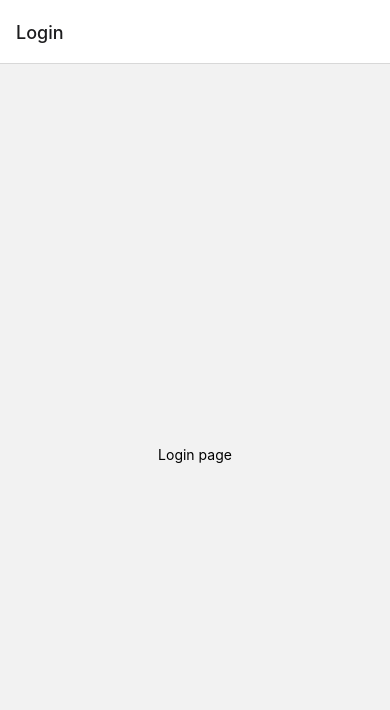
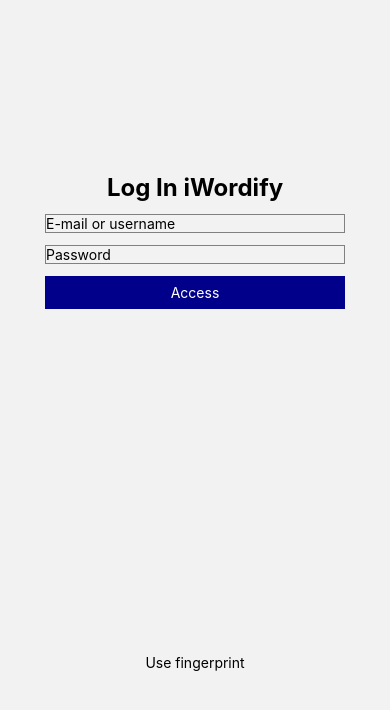
Before and after one commit to barbosaGdev/iWordify, a React Native app: screen / in a window 390 px wide. Shown: the top 710 px of the page. Built offline with nearby package versions, Linux system fonts and the light colour scheme.

Commit message:
add login screen

```diff
--- a/src/api/auth.service.ts
+++ b/src/api/auth.service.ts
@@ -1,12 +1,12 @@
 import { signIn } from '../store/actions/auth'
 import user from './user.json'
 
-type AuthInput = {
+export type AuthInput = {
 	credential: string
 	password: string
 }
 
-export const authentication = (authParams: AuthInput) => {
+export const authentication = (authParams: AuthInput): string | null => {
 	const { credential, password } = authParams
 
 	const validCredential =
@@ -14,9 +14,11 @@
 
 	if (!validCredential) {
 		console.log('Wrong crendential')
+		return null
 	} else if (password !== user.password) {
 		console.log('Unauthorized')
+		return null
 	} else {
-		signIn('newJwtToken')
+		return 'newJwtToken'
 	}
 }
--- a/src/routes/DrawerNavigator.tsx
+++ b/src/routes/DrawerNavigator.tsx
@@ -1,18 +1,59 @@
 import React, { FC } from 'react'
-import { createDrawerNavigator } from '@react-navigation/drawer'
+import {
+	createDrawerNavigator,
+	DrawerContentScrollView,
+	DrawerItem,
+	DrawerItemList
+} from '@react-navigation/drawer'
 import { Home, Search, Rate } from '../screens'
+import { useDispatch } from 'react-redux'
+import { TouchableOpacity } from 'react-native-gesture-handler'
+import { Text } from 'react-native'
+import { signOut } from '../store/actions/auth'
 
-export type MainNavigatorParamsList = {
+export type DrawerNavigatorParamsList = {
 	Home: undefined
 	Search: undefined
 	Rate: undefined
+	Logout: undefined
 }
 
-const { Navigator, Screen } = createDrawerNavigator()
+const { Navigator, Screen } = createDrawerNavigator<DrawerNavigatorParamsList>()
 
 export const DrawerNavigator: FC = () => {
+	const dispatch = useDispatch()
+
 	return (
-		<Navigator initialRouteName='Home'>
+		<Navigator
+			screenOptions={{
+				headerTitle: 'iWordify',
+				headerStyle: {
+					backgroundColor: 'darkblue'
+				},
+				headerTitleAlign: 'center',
+				headerTitleStyle: {
+					color: 'white'
+				},
+				headerTintColor: 'white',
+				drawerStyle: {
+					backgroundColor: 'darkblue'
+				},
+				drawerLabelStyle: {
+					color: 'white'
+				}
+			}}
+			drawerContent={(props) => (
+				<DrawerContentScrollView {...props}>
+					<DrawerItemList {...props} />
+					<DrawerItem
+						inactiveTintColor='white'
+						activeTintColor='white'
+						label='Logout'
+						onPress={() => dispatch(signOut())}
+					/>
+				</DrawerContentScrollView>
+			)}
+		>
 			<Screen name='Home' component={Home} />
 			<Screen name='Search' component={Search} />
 			<Screen name='Rate' component={Rate} />
--- a/src/routes/MainNavigator.tsx
+++ b/src/routes/MainNavigator.tsx
@@ -3,10 +3,12 @@
 import { Login } from '../screens'
 import { useSelector } from 'react-redux'
 import { DefaultRootState } from '../store'
-import { DrawerNavigator } from './DrawerNavigator'
+import { DrawerNavigator, DrawerNavigatorParamsList } from './DrawerNavigator'
+import { NavigatorScreenParams } from '@react-navigation/native'
 
 export type MainNavigatorParamsList = {
 	Login: undefined
+	DrawerNavigator: NavigatorScreenParams<DrawerNavigatorParamsList>
 }
 
 const { Navigator, Screen } =
@@ -15,11 +17,15 @@
 export const MainNavigator: FC = () => {
 	const userToken = useSelector<DefaultRootState>((state) => state.auth.token)
 
-	return !userToken ? (
-		<Navigator initialRouteName='Login'>
-			<Screen name='Login' component={Login} />
+	console.log('userToken', userToken)
+
+	return (
+		<Navigator screenOptions={{ headerShown: false }}>
+			{!userToken ? (
+				<Screen name='Login' component={Login} />
+			) : (
+				<Screen name='DrawerNavigator' component={DrawerNavigator} />
+			)}
 		</Navigator>
-	) : (
-		<DrawerNavigator />
 	)
 }
--- a/src/screens/Login.tsx
+++ b/src/screens/Login.tsx
@@ -1,10 +1,55 @@
-import React, { FC } from 'react'
-import { View, StatusBar, Text, StyleSheet } from 'react-native'
+import { useNavigation } from '@react-navigation/native'
+import React, { FC, useState } from 'react'
+import {
+	View,
+	Text,
+	StyleSheet,
+	TextInput,
+	TouchableOpacity
+} from 'react-native'
+import { useDispatch } from 'react-redux'
+import { authentication, AuthInput } from '../api/auth.service'
+import { signIn } from '../store/actions/auth'
 
 export const Login: FC = () => {
+	const [authInput, setAuthInput] = useState<AuthInput>({
+		credential: '',
+		password: ''
+	})
+
+	const dispatch = useDispatch()
+
+	const handleChange = (field: string, text: string) => {
+		setAuthInput({ ...authInput, [field]: text })
+	}
+
+	const handleSubmit = () => {
+		const userToken = authentication(authInput)
+
+		userToken ? dispatch(signIn(userToken)) : console.log('error')
+	}
+
 	return (
 		<View style={styles.container}>
-			<Text>Login page</Text>
+			<View style={styles.contentContainer}>
+				<Text style={styles.title}>Log In iWordify</Text>
+				<TextInput
+					onChangeText={(text) => handleChange('credential', text)}
+					style={styles.inputs}
+					placeholder='E-mail or username'
+				/>
+				<TextInput
+					onChangeText={(text) => handleChange('password', text)}
+					style={styles.inputs}
+					placeholder='Password'
+				/>
+				<TouchableOpacity style={styles.button} onPress={handleSubmit}>
+					<Text style={{ color: 'white', textAlign: 'center' }}>Access</Text>
+				</TouchableOpacity>
+			</View>
+			<View>
+				<Text>Use fingerprint</Text>
+			</View>
 		</View>
 	)
 }
@@ -12,7 +57,27 @@
 const styles = StyleSheet.create({
 	container: {
 		flex: 1,
-		justifyContent: 'center',
+		alignItems: 'center',
+		justifyContent: 'space-around'
+	},
+	contentContainer: {
 		alignItems: 'center'
+	},
+	button: {
+		marginTop: 12,
+		backgroundColor: 'darkblue',
+		width: 300,
+		padding: 8
+	},
+	title: {
+		fontSize: 24,
+		color: '#000',
+		fontWeight: 'bold'
+	},
+	inputs: {
+		borderWidth: 1,
+		borderColor: 'gray',
+		width: 300,
+		marginTop: 12
 	}
 })
```
